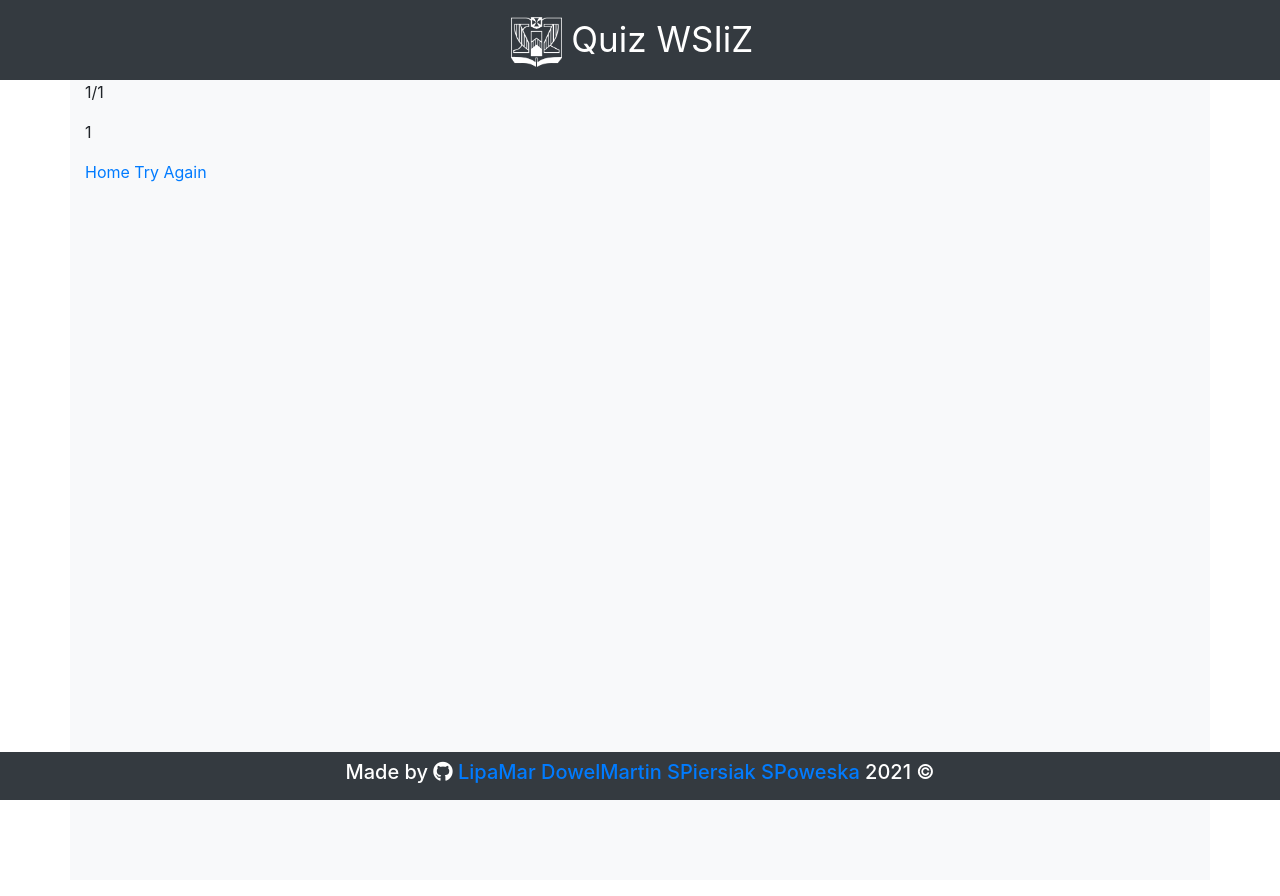
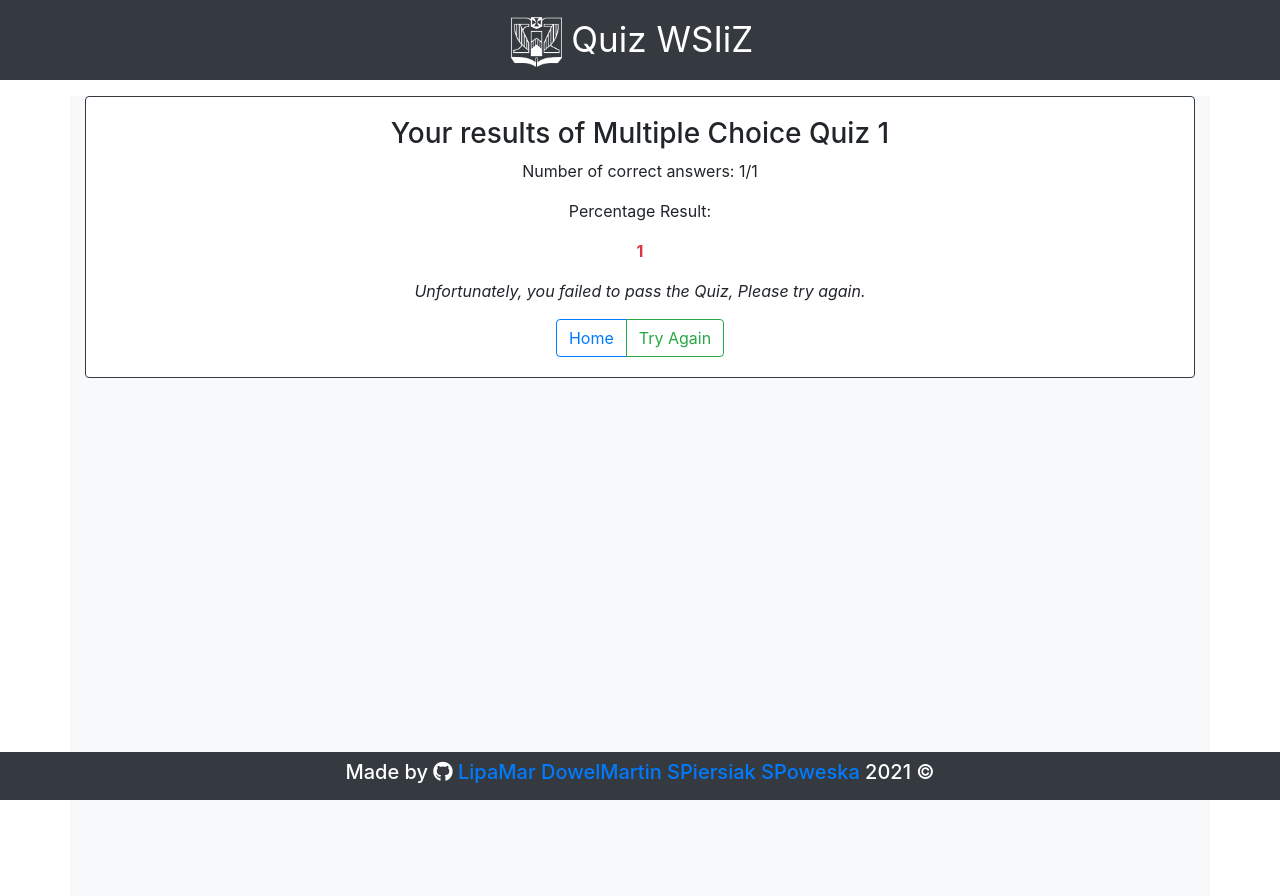
Before and after one commit to LipaMar/quiz, a Django app: template src/quiz_app/templates/results_page.html in a window 1280 px wide. Before the commit the page ends 800 px from the top, so only its background shows below. Run offline with Django 3.2, Linux system fonts and the light colour scheme; data comes from the database, SQL or seed files in the repository; the template is opened without the code that fills it: values that come from a table or form of the project are taken from there, most other values are stand-ins (such as "Sample title", 1, 10 or a date in 2020); some libraries are stand-ins or nearby versions.

Commit message:
results_page update

```diff
--- a/src/quiz_app/templates/results_page.html
+++ b/src/quiz_app/templates/results_page.html
@@ -1,14 +1,25 @@
 {% extends "base.html" %}
 
 {% block body %}
-    <p>{{ num_correct }}/{{ total_questions }}</p>
+    <div class="card border-dark my-3">
+        <div class="card-body text-center">
+            <h3>Your results of {{ quiz.quiz_title }}</h3>
+            <p>Number of correct answers: {{ num_correct }}/{{ total_questions }}</p>
+            <p> Percentage Result:
+                {% if score_over_75 %}
+                    <p class="text-success font-weight-bold">{{ percentage_score }}</p>
+                    <p class="font-italic">Woohoo! Congratulations, good result.</p>
+                {% else %}
+                    <p class="text-danger font-weight-bold">{{ percentage_score }}</p>
+                    <p class="font-italic">Unfortunately, you failed to pass the Quiz, Please try again.</p>
+                {% endif %}
+            </p>
 
-    {% if score_over_75 %}
-        <p>{{ percentage_score }}</p>
-    {% else %}
-        <p>{{ percentage_score }}</p>
-    {% endif %}
+            <div class="btn-group" role="group">
+                <a class="btn btn-outline-primary" href="{% url 'quiz:index' %}">Home</a>
+                <a class="btn btn-outline-success" href="{% url 'quiz:single_quiz_page' quiz.id %}">Try Again</a>
+            </div>
+        </div>
+    </div>
 
-    <a class="home_button" href="{% url 'quiz:index' %}">Home</a>
-    <a class="home_button" href="{% url 'quiz:single_quiz_page' quiz.id %}">Try Again</a>
 {% endblock %}
```
